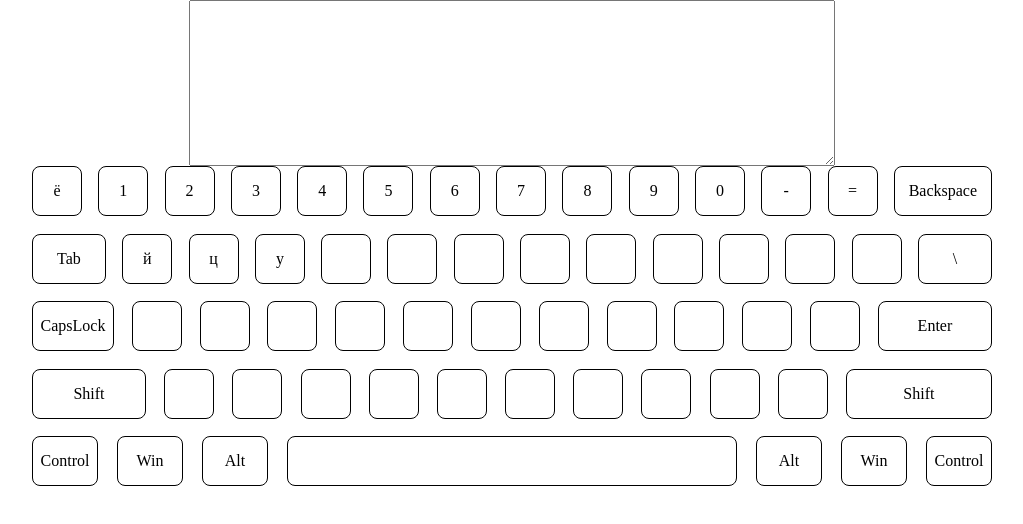
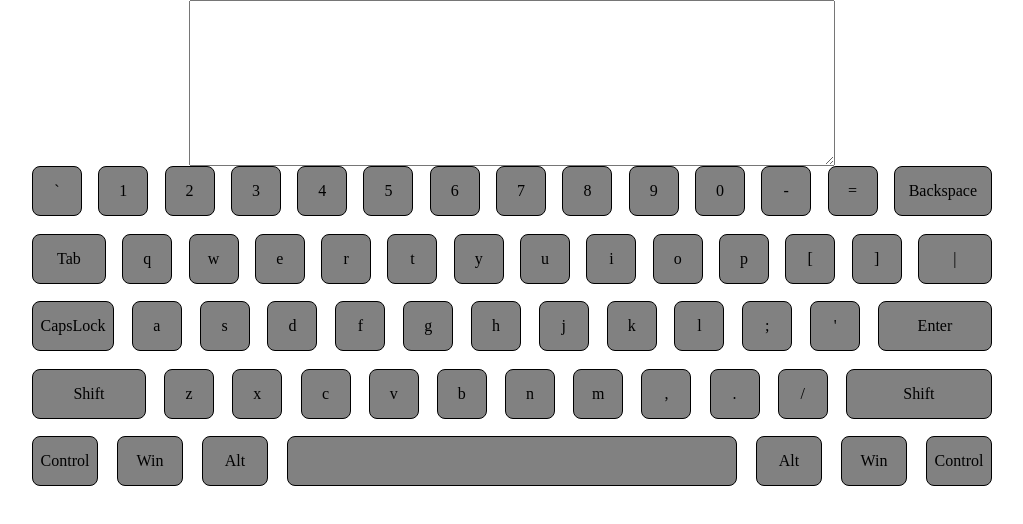
Before and after one commit to dsyuskov/codejam-virtual-keyboard, a website built with webpack: page index.html in a window 1280 px wide. Both pictures are taken after a click on the element "Backspace". Shown: the whole page, without its empty margins (128-1151 px from the left). Built offline with nearby package versions, Linux system fonts and the light colour scheme; files whose address does not match are found by name.

Commit message:
feat: add processing keyDown keyUp mouseDown mouseUp

```diff
--- a/src/js/app.js
+++ b/src/js/app.js
@@ -10,10 +10,10 @@ const keys = [
     ['Digit5', '5', '%', '5', '%'],
     ['Digit6', '6', ':', '6', '^'],
     ['Digit7', '7', '?', '7', '&'],
-    ['Digit8', '8', '', '8', ''],
+    ['Digit8', '8', '*', '8', '*'],
     ['Digit9', '9', '(', '9', '('],
     ['Digit0', '0', ')', '0', ')'],
-    ['Minus', '-', '', '-', ''],
+    ['Minus', '-', '_', '-', '_'],
     ['Equal', '=', '+', '=', '+'],
     ['Backspace', 'Backspace', 'Backspace', 'Backspace', 'Backspace'],
   ],
@@ -22,49 +22,49 @@ const keys = [
     ['KeyQ', 'й', 'Й', 'q', 'Q'],
     ['KeyW', 'ц', 'Ц', 'w', 'W'],
     ['KeyE', 'у', 'У', 'e', 'E'],
-    ['KeyR', '', '', '', ''],
-    ['KeyT', '', '', '', ''],
-    ['KeyY', '', '', '', ''],
-    ['KeyU', '', '', '', ''],
-    ['KeyI', '', '', '', ''],
-    ['KeyO', '', '', '', ''],
-    ['KeyP', '', '', '', ''],
-    ['BracketLeft', '', '', '', ''],
-    ['BracketRight', '', '', '', ''],
+    ['KeyR', 'к', 'К', 'r', 'R'],
+    ['KeyT', 'е', 'Е', 't', 'T'],
+    ['KeyY', 'н', 'Н', 'y', 'Y'],
+    ['KeyU', 'г', 'Г', 'u', 'U'],
+    ['KeyI', 'ш', 'Ш', 'i', 'I'],
+    ['KeyO', 'щ', 'Щ', 'o', 'O'],
+    ['KeyP', 'з', 'З', 'p', 'P'],
+    ['BracketLeft', 'х', 'Х', '[', '{'],
+    ['BracketRight', 'ъ', 'Ъ', ']', '}'],
     ['Backslash', '\\', '/', '|', '\\'],
   ],
   [
     ['CapsLock', 'CapsLock', 'CapsLock', 'CapsLock', 'CapsLock'],
-    ['KeyA', '', '', '', ''],
-    ['KeyS', '', '', '', ''],
-    ['KeyD', '', '', '', ''],
-    ['KeyF', '', '', '', ''],
-    ['KeyG', '', '', '', ''],
-    ['KeyH', '', '', '', ''],
-    ['KeyJ', '', '', '', ''],
-    ['KeyK', '', '', '', ''],
-    ['KeyL', '', '', '', ''],
-    ['Semicolon', '', '', '', ''],
-    ['Quote', '', '', '', ''],
+    ['KeyA', 'ф', 'Ф', 'a', 'A'],
+    ['KeyS', 'ы', 'Ы', 's', 'S'],
+    ['KeyD', 'в', 'В', 'd', 'D'],
+    ['KeyF', 'а', 'А', 'f', 'F'],
+    ['KeyG', 'п', 'П', 'g', 'G'],
+    ['KeyH', 'р', 'Р', 'h', 'H'],
+    ['KeyJ', 'о', 'О', 'j', 'J'],
+    ['KeyK', 'л', 'Л', 'k', 'K'],
+    ['KeyL', 'д', 'Д', 'l', 'L'],
+    ['Semicolon', 'ж', 'Ж', ';', ':'],
+    ['Quote', 'э', 'Э', '\'', '"'],
     ['Enter', 'Enter', 'Enter', 'Enter', 'Enter'],
   ],
   [
     ['ShiftLeft', 'Shift', 'Shift', 'Shift', 'Shift'],
-    ['KeyZ', '', '', '', ''],
-    ['KeyX', '', '', '', ''],
-    ['KeyC', '', '', '', ''],
-    ['KeyV', '', '', '', ''],
-    ['KeyB', '', '', '', ''],
-    ['KeyN', '', '', '', ''],
-    ['KeyM', '', '', '', ''],
-    ['Comma', '', '', '', ''],
-    ['Period', '', '', '', ''],
-    ['Slash', '', '', '', ''],
+    ['KeyZ', 'я', 'Я', 'z', 'Z'],
+    ['KeyX', 'ч', 'Ч', 'x', 'X'],
+    ['KeyC', 'с', 'С', 'c', 'C'],
+    ['KeyV', 'м', 'М', 'v', 'V'],
+    ['KeyB', 'и', 'И', 'b', 'B'],
+    ['KeyN', 'т', 'Т', 'n', 'N'],
+    ['KeyM', 'ь', 'Ь', 'm', 'M'],
+    ['Comma', 'б', 'Б', ',', '<'],
+    ['Period', 'ю', 'Ю', '.', '>'],
+    ['Slash', '.', ',', '/', '?'],
     ['ShiftRight', 'Shift', 'Shift', 'Shift', 'Shift'],
   ],
   [
     ['ControlLeft', 'Control', 'Control', 'Control', 'Control'],
-    ['MetaLeft', 'Win', 'Win', '', 'Win'],
+    ['MetaLeft', 'Win', 'Win', 'Win', 'Win'],
     ['AltLeft', 'Alt', 'Alt', 'Alt', 'Alt'],
     ['Space', '', '', '', ''],
     ['AltRight', 'Alt', 'Alt', 'Alt', 'Alt'],
@@ -73,22 +73,144 @@ const keys = [
   ],
 ];
 
+let isShift = false;
+let isCapsLock = false;
+let prevKey;
+let keyboard;
+let lang = localStorage.getItem('lang') !== 'false';
+
 const blocknote = document.createElement('textarea');
 blocknote.className = 'blocknote';
 document.body.append(blocknote);
 
-const keyboard = document.createElement('div');
-keyboard.className = 'keyboard';
-document.body.append(keyboard);
+function addSymbol(keyCode) {
+  const functionalKey = ['CapsLock', 'ShiftLeft', 'ShiftRight', 'ControlLeft', 'MetaLeft', 'AltLeft', 'AltRight', 'MetaRight', 'ControlRight'];
+  if (!functionalKey.includes(keyCode)) {
+    let symbol;
+    switch (keyCode) {
+      case 'Space': {
+        symbol = ' ';
+        break;
+      }
+      case 'Enter': {
+        symbol = '\n';
+        break;
+      }
+      case 'Tab': {
+        symbol = '\t';
+        break;
+      }
+      case 'Backspace': {
+        symbol = '';
+        blocknote.value = blocknote.value.slice(0, blocknote.value.length - 1);
+        break;
+      }
+      default: {
+        symbol = document.querySelector(`.${keyCode.toLowerCase()}`).textContent;
+      }
+    }
+    blocknote.value += symbol;
+  }
+}
+
+function keyDown(keyCode) {
+  switch (keyCode) {
+    case 'ShiftLeft':
+    case 'ShiftRight': {
+      if (prevKey === 'AltLeft') {
+        lang = !lang;
+      }
+      if (!prevKey) {
+        isShift = true;
+        keyboard.remove();
+        keyboard = drawKeyboard();
+      }
+      break;
+    }
+    case 'AltLeft': {
+      if (prevKey === 'ShiftLeft') {
+        lang = !lang;
+      }
+      break;
+    }
+    case 'CapsLock': {
+      isCapsLock = !isCapsLock;
+      keyboard.remove();
+      keyboard = drawKeyboard();
+      break;
+    }
+    default:
+  }
+  const key = document.querySelector(`.${keyCode.toLowerCase()}`);
+  if (key) {
+    key.classList.add('pressed');
+    addSymbol(keyCode);
+  }
+  prevKey = keyCode;
+  localStorage.setItem('lang', lang);
+  console.log(lang);
+}
+
+function keyUp(keyCode) {
+  if (keyCode === 'ShiftLeft' || keyCode === 'ShiftRight') {
+    isShift = false;
+    keyboard.remove();
+    keyboard = drawKeyboard();
+  }
+
+  const key = document.querySelector(`.${keyCode.toLowerCase()}`);
+  if (key && key.classList.contains('pressed')) {
+    if (keyCode !== 'CapsLock' || (keyCode === 'CapsLock' && !isCapsLock)) {
+      key.classList.remove('pressed');
+    }
+  }
+  prevKey = undefined;
+}
+
+
+function drawKeyboard() {
+  let indexOfArray = 1;
+  if (isShift || isCapsLock) {
+    indexOfArray = 2;
+  }
+
+  if (isShift && isCapsLock) {
+    indexOfArray = 1;
+  }
+
+  if (lang) indexOfArray += 2;
+
+  const keyBoard = document.createElement('div');
+  keyBoard.className = 'keyboard';
+  document.body.append(keyBoard);
 
   keys.forEach((line) => {
     const row = document.createElement('div');
     row.className = 'row';
-  keyboard.append(row);
+    keyBoard.append(row);
     line.forEach((item) => {
       const key = document.createElement('div');
       key.className = `key ${item[0].toLowerCase()}`;
-    key.insertAdjacentText('afterbegin', `${item[1]}`);
+      if (item[0] === 'CapsLock' && isCapsLock) {
+        key.classList.add('pressed');
+      }
+      key.insertAdjacentText('afterbegin', `${item[indexOfArray]}`);
+      key.addEventListener('mousedown', () => { keyDown(item[0]); });
+      key.addEventListener('mouseup', () => { keyUp(item[0]); });
       row.append(key);
     });
   });
+  return keyBoard;
+}
+
+keyboard = drawKeyboard();
+
+document.addEventListener('keydown', (event) => {
+  keyDown(event.code);
+  event.preventDefault();
+});
+
+document.addEventListener('keyup', (event) => {
+  keyUp(event.code);
+  event.preventDefault();
+});
--- a/src/scss/components/_keyboard.scss
+++ b/src/scss/components/_keyboard.scss
@@ -21,7 +21,13 @@
   height: 3em;
   border: 1px solid black;
   border-radius: 0.5em;
+  background-color: #818181;
 }
+
+.pressed {
+  background-color: red;
+}
+
 .backspace {
   width: 6em;
 }
```
Lines whose indentation alone changed are shown as unchanged.
